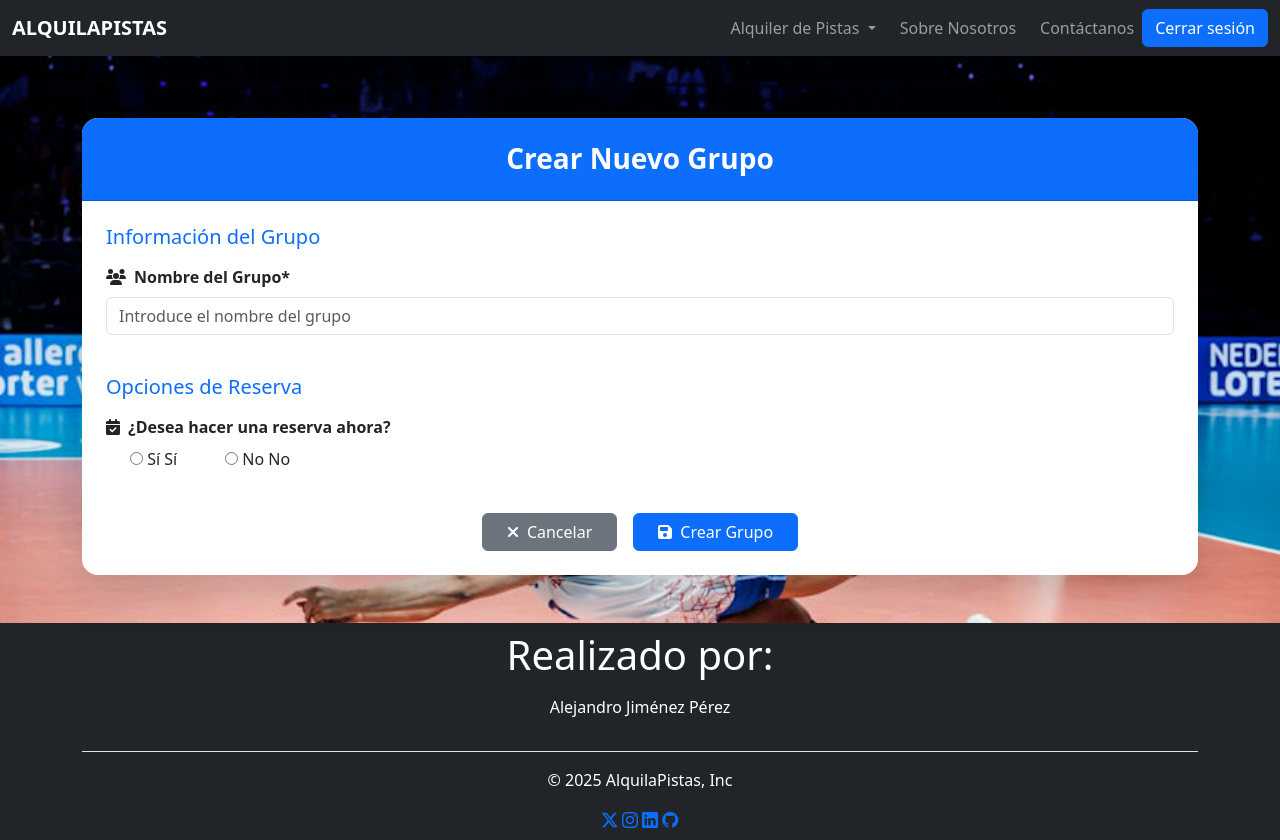
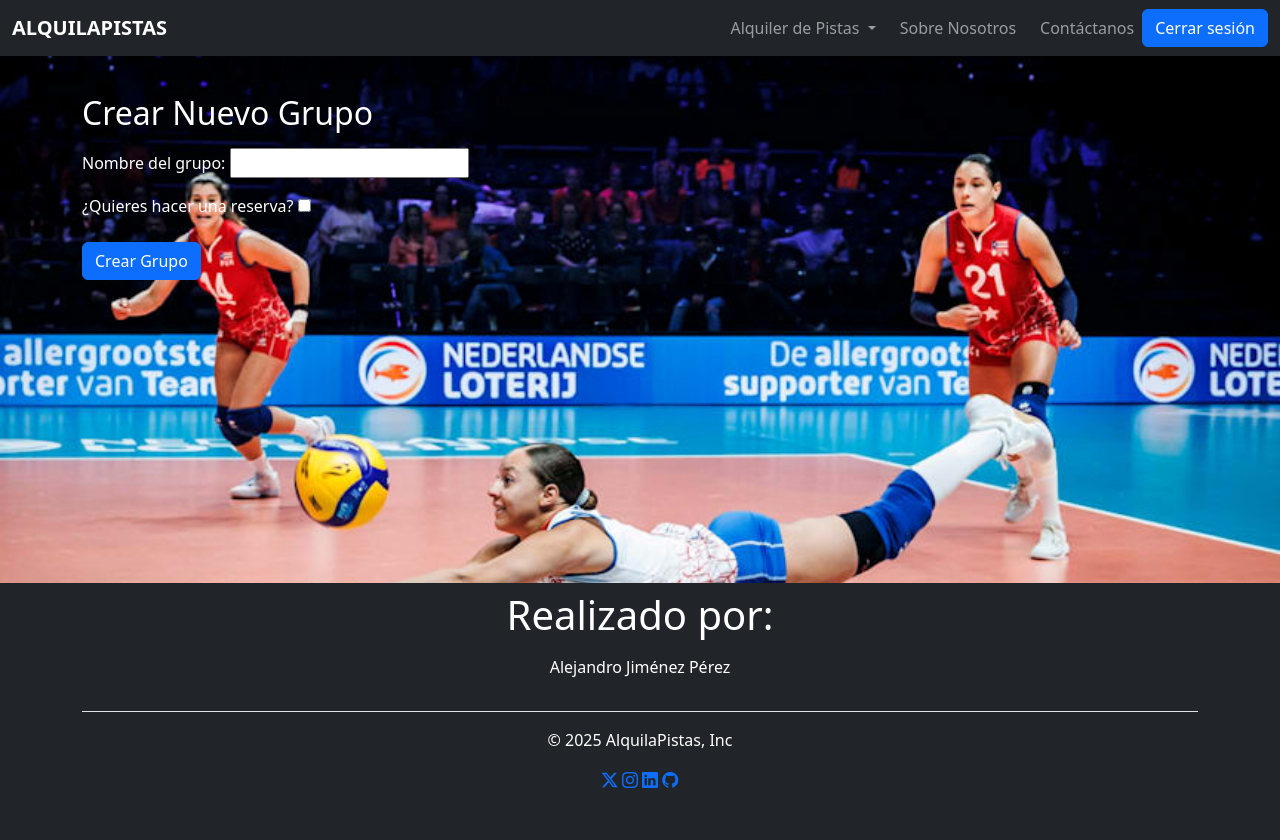
Before and after one commit to ajimper3009/ProyectoFinDeGrado, a Django app: page /create-group/ in a window 1280 px wide. After the commit the page ends 788 px from the top, so only its background shows below. Run offline with Django 5.2, Linux system fonts and the light colour scheme; a user stored in the database is signed in; data comes from the database, SQL or seed files in the repository; both versions use the stored data as it was after the commit.

Commit message:
create_group.html arreglado, pero falta meterle estilo y mejorarlo

```diff
--- a/alquila_pistas/forms.py
+++ b/alquila_pistas/forms.py
@@ -9,63 +9,51 @@ from alquila_pistas.models import *
 User = get_user_model()
 
 
-from django import forms
-from .models import Group, Court
-from datetime import datetime
-
 class GroupForm(forms.ModelForm):
-    name = forms.CharField(
-        widget=forms.TextInput(attrs={
-            'class': 'form-control',
-            'placeholder': 'Introduce el nombre del grupo',
-            'required': True
-        })
+    make_reservation = forms.BooleanField(
+        required=False,
+        label='¿Quieres hacer una reserva?',
+        widget=forms.CheckboxInput(attrs={'class': 'reservation-toggle'})
     )
-
-    make_reservation = forms.BooleanField(
-        label='¿Desea hacer una reserva ahora?',
-        required=False,
-        widget=forms.RadioSelect(choices=[(True, 'Sí'), (False, 'No')])
-    )
-
     court = forms.ModelChoiceField(
         queryset=Court.objects.all(),
         required=False,
-        label='Pista',
-        widget=forms.Select(attrs={
-            'class': 'form-control',
-            'placeholder': 'Selecciona una pista'
-        })
+        label='Pista'
     )
-
+    reservation_name = forms.CharField(
+        max_length=100,
+        required=False,
+        label='Nombre de la reserva'
+    )
     date = forms.DateField(
         required=False,
-        widget=forms.DateInput(attrs={
-            'class': 'form-control',
-            'type': 'date',
-            'min': datetime.now().strftime('%Y-%m-%d')
-        })
+        widget=forms.DateInput(attrs={'type': 'date'}),
+        label='Fecha'
     )
-
-    time = forms.TimeField(
+    start_time = forms.TimeField(
         required=False,
-        widget=forms.TimeInput(attrs={
-            'class': 'form-control',
-            'type': 'time'
-        })
-    )
-
-    description = forms.CharField(
-        required=False,
-        widget=forms.Textarea(attrs={
-            'class': 'form-control',
-            'placeholder': 'Descripción del grupo'
-        })
+        widget=forms.TimeInput(attrs={'type': 'time'}),
+        label='Hora de inicio'
     )
 
     class Meta:
         model = Group
-        fields = ['name', 'make_reservation', 'court', 'description']
+        fields = ['name']  # Campo básico del grupo
+        labels = {
+            'name': 'Nombre del grupo'
+        }
+
+    def clean(self):
+        cleaned_data = super().clean()
+        make_reservation = cleaned_data.get('make_reservation')
+
+        if make_reservation:
+            required_fields = ['court', 'reservation_name', 'date', 'start_time']
+            for field in required_fields:
+                if not cleaned_data.get(field):
+                    self.add_error(field, f'Este campo es requerido si deseas hacer una reserva')
+
+        return cleaned_data
 
 
 class ContactForm(forms.Form):
--- a/alquila_pistas/models.py
+++ b/alquila_pistas/models.py
@@ -41,6 +41,3 @@ class Group(models.Model):
     court = models.ForeignKey(Court, on_delete=models.CASCADE, null=True, blank=True)  # Modificada esta línea
     reservation = models.OneToOneField(Reservation, on_delete=models.CASCADE, null=True, blank=True)
     description = models.TextField(blank=True, null=True)
-
-    def __str__(self):
-        return f"{self.name} - {self.court.name}"
--- a/alquila_pistas/templates/alquila_pistas/create_group.html
+++ b/alquila_pistas/templates/alquila_pistas/create_group.html
@@ -1,160 +1,91 @@
-{% extends "base.html" %}
-{% load static %}
+{% extends 'base.html' %}
 
 {% block content %}
-<div class="container my-5">
-    <div class="card shadow-lg border-0 rounded-4">
-        <div class="card-header bg-primary text-white p-4 rounded-top-4">
-            <h3 class="mb-0 text-center fw-bold">Crear Nuevo Grupo</h3>
-        </div>
-        <div class="card-body p-4">
-            <form method="POST" class="needs-validation" novalidate>
+<div class="container mt-4">
+    <h2>Crear Nuevo Grupo</h2>
+
+    <form method="post" class="mt-3">
         {% csrf_token %}
 
-                <!-- Información básica del grupo -->
-                <div class="row mb-4">
-                    <div class="col-12">
-                        <h5 class="text-primary mb-3">Información del Grupo</h5>
-                        <div class="mb-3">
-                            <label for="{{ form.name.id_for_label }}" class="form-label fw-bold">
-                                <i class="fas fa-users me-2"></i>Nombre del Grupo*
-                            </label>
+        {# Campo de nombre del grupo #}
+        <div class="form-group">
+            {{ form.name.label_tag }}
             {{ form.name }}
             {% if form.name.errors %}
-                                <div class="invalid-feedback d-block">
+                <div class="alert alert-danger">
                     {{ form.name.errors }}
                 </div>
             {% endif %}
         </div>
-                    </div>
+
+        {# Checkbox para hacer reserva #}
+        <div class="form-group mt-3">
+            {{ form.make_reservation.label_tag }}
+            {{ form.make_reservation }}
         </div>
 
-                <!-- Sección de reserva -->
-                <div class="row mb-4">
-                    <div class="col-12">
-                        <h5 class="text-primary mb-3">Opciones de Reserva</h5>
-                        <div class="mb-3">
-                            <label class="form-label fw-bold">
-                                <i class="fas fa-calendar-check me-2"></i>{{ form.make_reservation.label }}
-                            </label>
-                            <div class="d-flex gap-4">
-                                {% for radio in form.make_reservation %}
-                                <div class="form-check">
-                                    {{ radio }}
-                                    <label class="form-check-label" for="{{ radio.id_for_label }}">
-                                        {{ radio.choice_label }}
-                                    </label>
-                                </div>
-                                {% endfor %}
-                            </div>
-                        </div>
-                    </div>
-                </div>
-
-                <!-- Campos de reserva (inicialmente ocultos) -->
+        {# Campos de reserva (inicialmente ocultos) #}
         <div id="reservation-fields" style="display: none;">
-                    <div class="row mb-4">
-                        <div class="col-12">
-                            <h5 class="text-primary mb-3">Detalles de la Reserva</h5>
-
-                            <div class="mb-3">
-                                <label for="{{ form.court.id_for_label }}" class="form-label fw-bold">
-                                    <i class="fas fa-volleyball-ball me-2"></i>Seleccionar Pista*
-                                </label>
+            <div class="form-group mt-3">
+                {{ form.court.label_tag }}
                 {{ form.court }}
                 {% if form.court.errors %}
-                                    <div class="invalid-feedback d-block">
+                    <div class="alert alert-danger">
                         {{ form.court.errors }}
                     </div>
                 {% endif %}
             </div>
 
-                            <div class="row">
-                                <div class="col-md-6 mb-3">
-                                    <label for="{{ form.date.id_for_label }}" class="form-label fw-bold">
-                                        <i class="far fa-calendar-alt me-2"></i>Fecha*
-                                    </label>
+            <div class="form-group mt-3">
+                {{ form.reservation_name.label_tag }}
+                {{ form.reservation_name }}
+                {% if form.reservation_name.errors %}
+                    <div class="alert alert-danger">
+                        {{ form.reservation_name.errors }}
+                    </div>
+                {% endif %}
+            </div>
+
+            <div class="form-group mt-3">
+                {{ form.date.label_tag }}
                 {{ form.date }}
                 {% if form.date.errors %}
-                                        <div class="invalid-feedback d-block">
+                    <div class="alert alert-danger">
                         {{ form.date.errors }}
                     </div>
                 {% endif %}
             </div>
 
-                                <div class="col-md-6 mb-3">
-                                    <label for="{{ form.time.id_for_label }}" class="form-label fw-bold">
-                                        <i class="far fa-clock me-2"></i>Hora*
-                                    </label>
-                                    {{ form.time }}
-                                    {% if form.time.errors %}
-                                        <div class="invalid-feedback d-block">
-                                            {{ form.time.errors }}
+            <div class="form-group mt-3">
+                {{ form.start_time.label_tag }}
+                {{ form.start_time }}
+                {% if form.start_time.errors %}
+                    <div class="alert alert-danger">
+                        {{ form.start_time.errors }}
                     </div>
                 {% endif %}
             </div>
         </div>
-                        </div>
-                    </div>
+
+        <button type="submit" class="btn btn-primary mt-4">Crear Grupo</button>
+    </form>
 </div>
 
-                <!-- Botones de acción -->
-                <div class="row mt-4">
-                    <div class="col-12 d-flex justify-content-center gap-3">
-                        <a href="{% url 'alquila_pistas:IndexView' %}" class="btn btn-secondary px-4">
-                            <i class="fas fa-times me-2"></i>Cancelar
-                        </a>
-                        <button type="submit" class="btn btn-primary px-4">
-                            <i class="fas fa-save me-2"></i>Crear Grupo
-                        </button>
-                    </div>
-                </div>
-            </form>
-        </div>
-    </div>
-</div>
-{% endblock %}
-
-{% block extra_js %}
 <script>
 document.addEventListener('DOMContentLoaded', function() {
-    const makeReservationInputs = document.querySelectorAll('input[name="make_reservation"]');
+    const reservationToggle = document.querySelector('.reservation-toggle');
     const reservationFields = document.getElementById('reservation-fields');
 
-    // Función para manejar la visibilidad de los campos de reserva
-    function handleReservationFields() {
-        makeReservationInputs.forEach(input => {
-            if (input.value === 'True' && input.checked) {
+    function toggleReservationFields() {
+        if (reservationToggle.checked) {
             reservationFields.style.display = 'block';
-                // Hacer los campos requeridos
-                document.getElementById('{{ form.court.id_for_label }}').required = true;
-                document.getElementById('{{ form.date.id_for_label }}').required = true;
-                document.getElementById('{{ form.time.id_for_label }}').required = true;
+        } else {
+            reservationFields.style.display = 'none';
         }
-        });
     }
 
-    // Evento para los radio buttons
-    makeReservationInputs.forEach(input => {
-        input.addEventListener('change', function() {
-            if (this.value === 'True' && this.checked) {
-                reservationFields.style.display = 'block';
-                // Hacer los campos requeridos
-                document.getElementById('{{ form.court.id_for_label }}').required = true;
-                document.getElementById('{{ form.date.id_for_label }}').required = true;
-                document.getElementById('{{ form.time.id_for_label }}').required = true;
-            } else {
-                reservationFields.style.display = 'none';
-                // Quitar el requerido de los campos
-                document.getElementById('{{ form.court.id_for_label }}').required = false;
-                document.getElementById('{{ form.date.id_for_label }}').required = false;
-                document.getElementById('{{ form.time.id_for_label }}').required = false;
-            }
-        });
-    });
-
-    // Verificar estado inicial
-    handleReservationFields();
+    reservationToggle.addEventListener('change', toggleReservationFields);
+    toggleReservationFields(); // Estado inicial
 });
 </script>
 {% endblock %}
--- a/alquila_pistas/views.py
+++ b/alquila_pistas/views.py
@@ -1,4 +1,4 @@
-from datetime import timedelta, datetime
+from datetime import datetime, timedelta
 from email.message import EmailMessage
 from django.contrib.auth import login
 from django.contrib.auth.mixins import LoginRequiredMixin
@@ -35,16 +35,13 @@ class CreateGroupView(LoginRequiredMixin, CreateView):
         group = form.save()
 
         if form.cleaned_data.get('make_reservation'):
-            # Combinamos fecha y hora para crear start_time
             date = form.cleaned_data.get('date')
-            time = form.cleaned_data.get('time')
-            start_datetime = datetime.combine(date, time)
-
-            # Asumimos que cada reserva dura 1 hora
-            finish_datetime = start_datetime + timedelta(hours=1)
+            start_time = form.cleaned_data.get('start_time')
+            start_datetime = datetime.combine(date, start_time)
+            finish_datetime = start_datetime + timedelta(hours=1.5)
 
             Reservation.objects.create(
-                user=self.request.user,  # Usuario actual
+                user=self.request.user,
                 court=form.cleaned_data.get('court'),
                 date=date,
                 start_time=start_datetime,
```
Also changed, not shown: db.sqlite3. Lines whose indentation alone changed are shown as unchanged.
